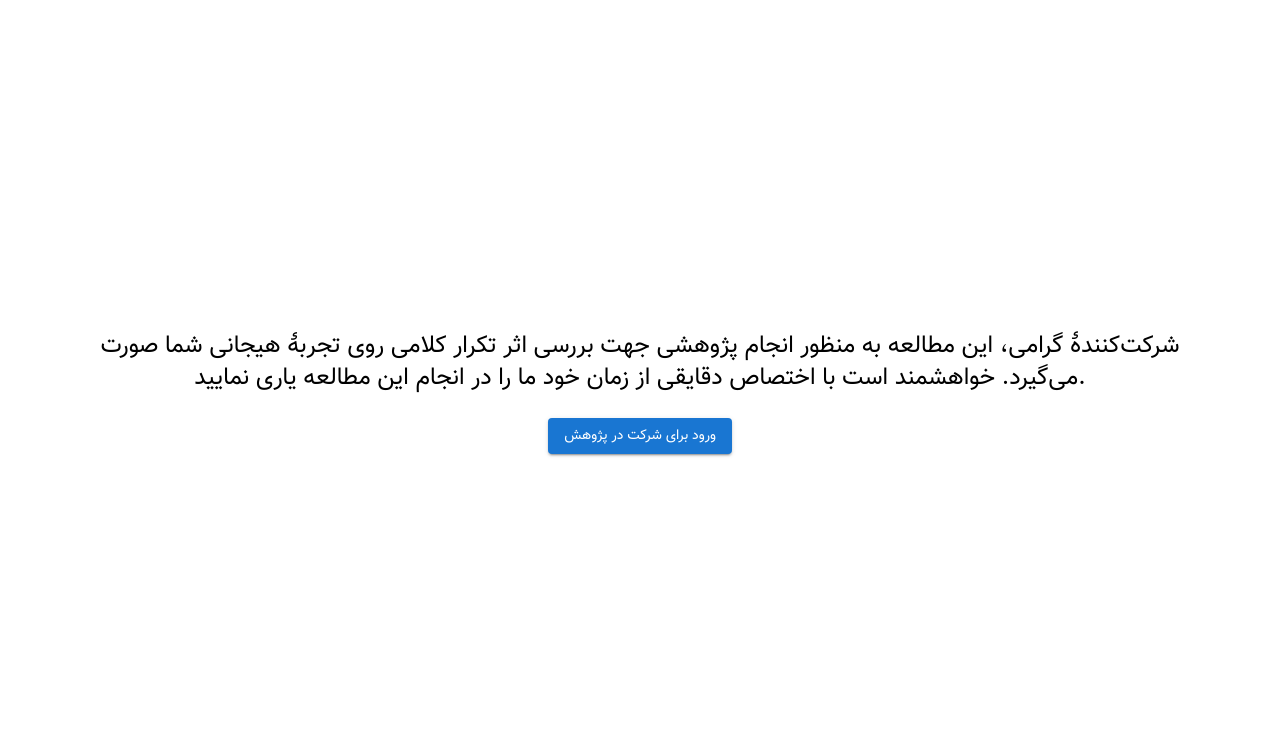
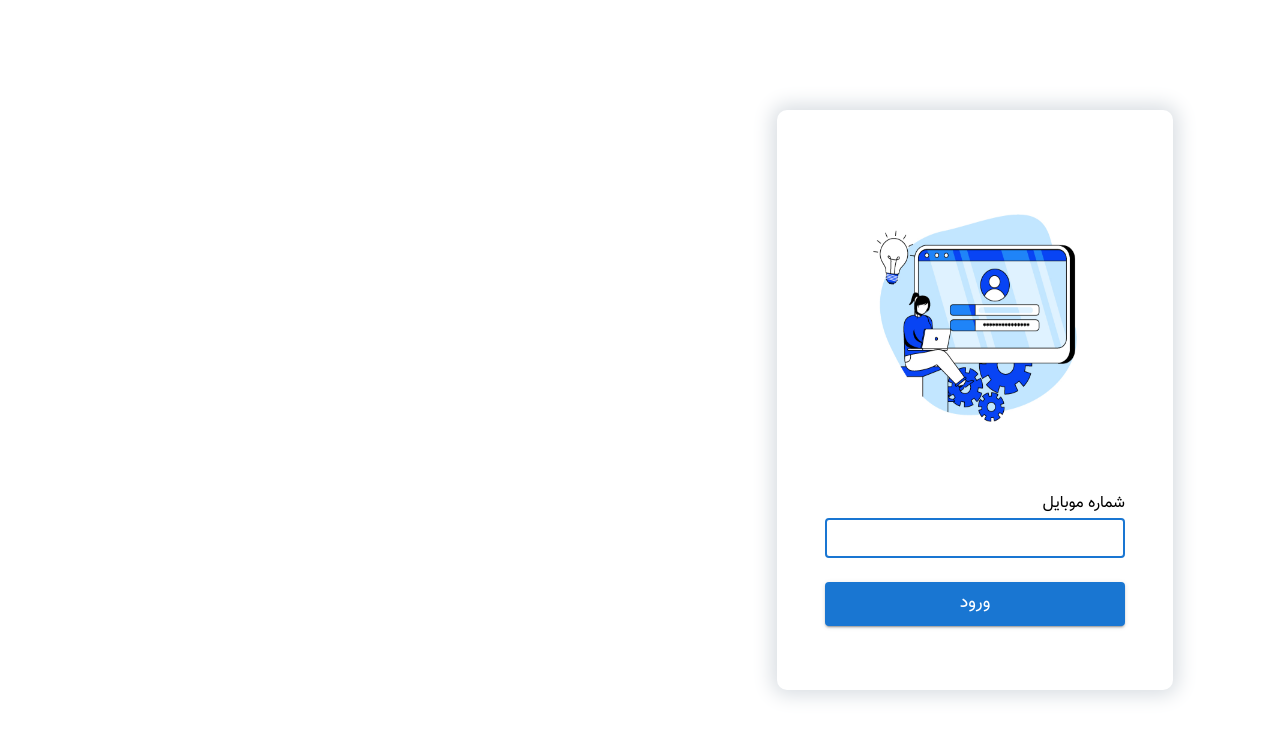
Before and after one commit to parisamhmd/Psychology-exam, a React (Create React App) app: page / in a window 1280 px wide. Shown: the top 738 px of the page. Built offline with nearby package versions, Linux system fonts and the light colour scheme.

Commit message:
add login card

```diff
--- a/package.json
+++ b/package.json
@@ -5,6 +5,7 @@
   "dependencies": {
     "@emotion/react": "^11.8.1",
     "@emotion/styled": "^11.8.1",
+    "@mui/icons-material": "^5.4.2",
     "@mui/material": "^5.4.3",
     "@mui/styled-engine-sc": "^5.4.2",
     "@mui/styles": "^5.4.2",
--- a/public/index.html
+++ b/public/index.html
@@ -26,7 +26,7 @@
     -->
     <title>React App</title>
   </head>
-  <body>
+  <body  dir="rtl">
     <noscript>You need to enable JavaScript to run this app.</noscript>
     <div id="root"></div>
     <!--
--- a/src/App.css
+++ b/src/App.css
@@ -4,4 +4,9 @@
   display: flex;
   justify-content: center;
   align-items: center;
+  direction: rtl;
 }
+
+.input-con{
+    height:8rem;
+}
--- a/src/App.js
+++ b/src/App.js
@@ -1,7 +1,8 @@
 import React from 'react';
 
-import { createTheme, ThemeProvider, styled } from '@mui/material/styles';
+import { ThemeProvider } from '@mui/material/styles';
 import WelcomeCard from './components/WelcomeCard';
+import LoginCard from './components/LoginCard';
 
 import theme from './assets/theme';
 import './App.css';
@@ -10,7 +11,8 @@ function App() {
   return (
     <ThemeProvider theme={theme}>
       <div className="App">
-        <WelcomeCard></WelcomeCard>
+        {/* <WelcomeCard /> */}
+        <LoginCard />
       </div>
     </ThemeProvider>
   );
--- /dev/null
+++ b/src/assets/ContentWrapper.js
@@ -0,0 +1,17 @@
+/* eslint-disable react/prop-types */
+import React from 'react';
+
+import { makeStyles } from '@mui/styles';
+
+const useStyles = makeStyles({
+  container: {
+    borderRadius: '10px',
+    boxShadow: '0px 0px 20px 5px #d8dde2',
+    padding: '3rem',
+  },
+});
+const ContentWrapper = ({ children }) => {
+  const classes = useStyles();
+  return <div className={classes.container}>{children}</div>;
+};
+export default ContentWrapper;
--- a/src/assets/theme.js
+++ b/src/assets/theme.js
@@ -17,6 +17,14 @@ const theme = createTheme({
             }
         `,
     },
+    MuiButton: {
+      styleOverrides: {
+        root: {
+          fontSize: '1.125rem',
+          textTransform: 'none',
+        },
+      },
+    },
   },
 });
 
--- /dev/null
+++ b/src/components/LoginCard.js
@@ -0,0 +1,83 @@
+import * as React from 'react';
+
+import Button from '@mui/material/Button';
+import TextField from '@mui/material/TextField';
+import Box from '@mui/material/Box';
+import Typography from '@mui/material/Typography';
+import Container from '@mui/material/Container';
+import { makeStyles } from '@mui/styles';
+
+import ContentWrapper from '../assets/ContentWrapper';
+
+import loginImage from '../assets/images/login.jpg';
+
+const useStyles = makeStyles({
+  imageContainer: {
+    width: '18rem',
+    height: '20rem',
+  },
+});
+
+export default function LoginIn() {
+  const classes = useStyles();
+  const [error, setError] = React.useState(true);
+
+  const handleSubmit = (event) => {
+    event.preventDefault();
+    const data = new FormData(event.currentTarget);
+    setError(/^\d*$/.test(data.get('mobile-number')));
+    // eslint-disable-next-line no-console
+    console.log({
+      'mobile-number': data.get('mobile-number'),
+    });
+  };
+
+  return (
+    <Container component="main" maxWidth="xs">
+      <ContentWrapper>
+        <Box>
+          <img src={loginImage} className={classes.imageContainer} />
+          <Box
+            component="form"
+            onSubmit={handleSubmit}
+            noValidate
+            sx={{
+              mt: 1,
+              display: 'flex',
+              flexDirection: 'column',
+              justifyContent: 'start',
+              alignItems: 'start',
+            }}
+          >
+            <Typography component="h6" variant="subtitle1">
+              شماره موبایل
+            </Typography>
+            <TextField
+              error={!error}
+              required
+              fullWidth
+              id="mobile-number"
+              name="mobile-number"
+              autoFocus
+              size="small"
+              inputProps={{ maxLength: 11 }}
+            />
+            {!error && (
+              <Typography variant="subtitle2" color="error">
+                شماره موبایل معتبر نمی باشد{' '}
+              </Typography>
+            )}
+            <Button
+              type="submit"
+              fullWidth
+              variant="contained"
+              sx={{ mt: 3, mb: 2 }}
+            >
+              ورود
+            </Button>
+          </Box>
+        </Box>
+      </ContentWrapper>
+    </Container>
+  );
+}
--- a/src/components/WelcomeCard.js
+++ b/src/components/WelcomeCard.js
@@ -1,25 +1,32 @@
 import * as React from 'react';
+
 import Box from '@mui/material/Box';
 import { Typography, Button } from '@mui/material';
 import Container from '@mui/material/Container';
 
+import ContentWrapper from '../assets/ContentWrapper';
+
 export default function SignIn() {
   return (
     <Container component="main" maxWidth="lg">
-      <Box
+      <ContentWrapper>
+        <Box>
+          <Typography
+            component="h1"
+            variant="h5"
             sx={{
-          fontFamily: 'Vazir',
+              lineHeight: '3rem',
             }}
           >
-        <Typography component="h1" variant="h5">
-          شرکت‌کنندۀ گرامی، این مطالعه به منظور انجام پژوهشی جهت بررسی اثر تکرار
-          کلامی روی تجربۀ هیجانی شما صورت می‌گیرد. خواهشمند است با اختصاص دقایقی
-          از زمان خود ما را در انجام این مطالعه یاری نمایید.
+            شرکت‌کنندۀ گرامی، این مطالعه به منظور انجام پژوهشی جهت بررسی اثر
+            تکرار کلامی روی تجربۀ هیجانی شما صورت می‌گیرد. خواهشمند است با
+            اختصاص دقایقی از زمان خود ما را در انجام این مطالعه یاری نمایید.
           </Typography>
-        <Button variant="contained" sx={{ mt: 3, mb: 2 }}>
+          <Button variant="contained" sx={{ mt: 5, mb: 0 }}>
             ورود برای شرکت در پژوهش{' '}
           </Button>
         </Box>
+      </ContentWrapper>
     </Container>
   );
 }
--- a/src/reportWebVitals.js
+++ b/src/reportWebVitals.js
@@ -1,6 +1,6 @@
 const reportWebVitals = (onPerfEntry) => {
   if (onPerfEntry && onPerfEntry instanceof Function) {
-    import("web-vitals").then(({ getCLS, getFID, getFCP, getLCP, getTTFB }) => {
+    import('web-vitals').then(({ getCLS, getFID, getFCP, getLCP, getTTFB }) => {
       getCLS(onPerfEntry);
       getFID(onPerfEntry);
       getFCP(onPerfEntry);
```
Also changed, not shown: src/components/FormData.js (deleted, +0 -114 lines), src/pages/WelcomePage.js (deleted, +0 -13 lines), src/assets/images/login.jpg (added), 1 other file (tests, documents, lock files or other folders). Lines whose indentation alone changed are shown as unchanged.
